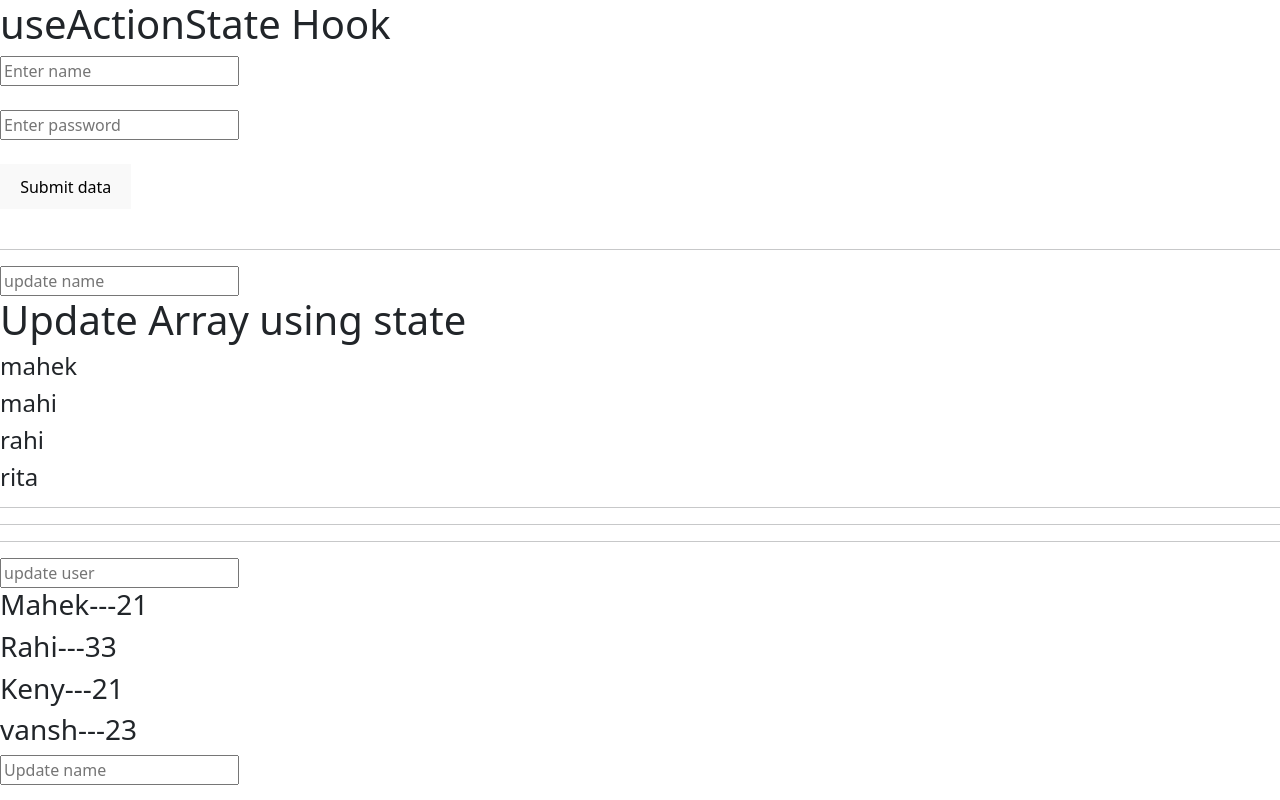
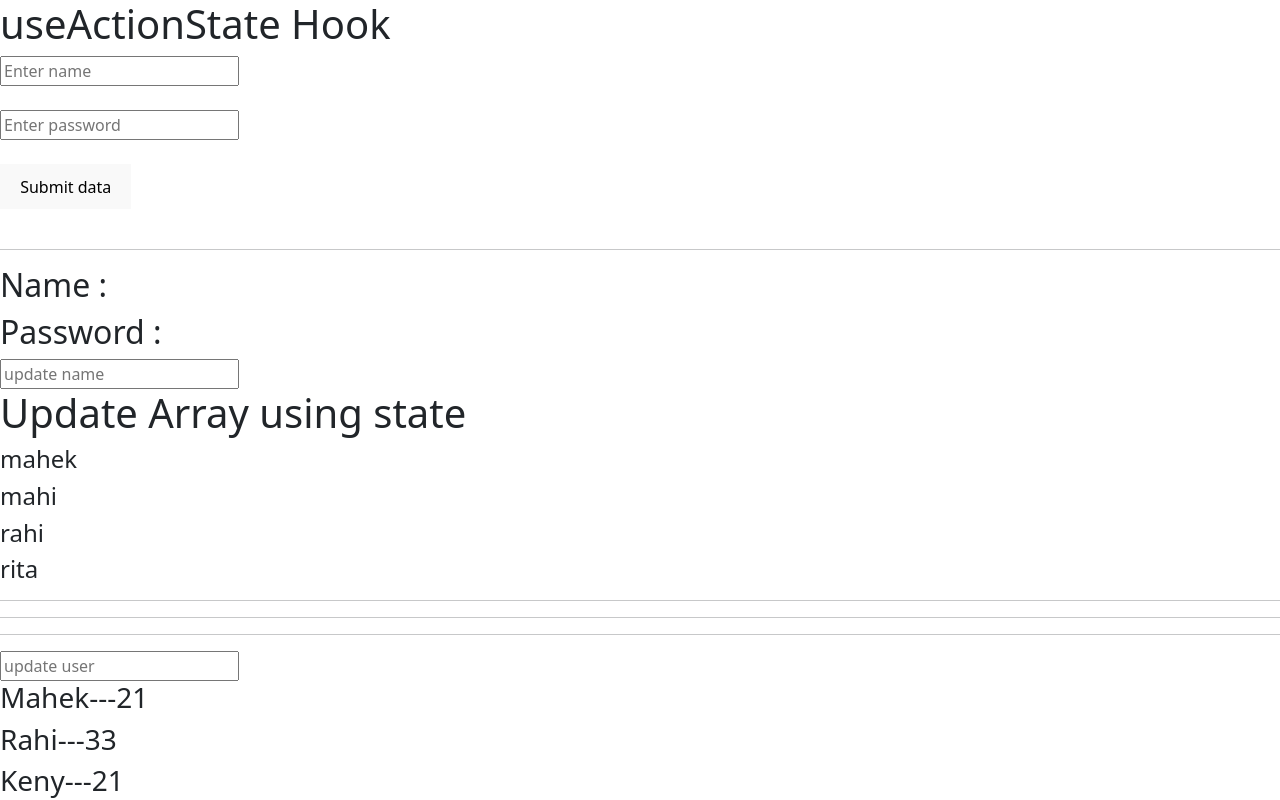
Before and after one commit to MahekSheth01/ReactJS, a React (Vite) app: page / in a window 1280 px wide. Shown: the top 800 px of the page. Built offline with nearby package versions, Linux system fonts and the light colour scheme.

Commit message:
`Added name and password to return and state objects`

```diff
--- a/src/HookuseActionState.jsx
+++ b/src/HookuseActionState.jsx
@@ -9,10 +9,10 @@ const HookuseActionState = () => {
     await new Promise((res) => setTimeout(res, 2000));
 
     if (!name || !password) {
-      return { error: "Please enter all fields" };
+      return { error: "Please enter all fields",name,password };
     }
 
-    return { message: "Data Submitted!!" };
+    return { message: "Data Submitted!!",name,password };
   };
 
   const [data, action, pending] = useActionState(handleSubmit, null);
@@ -22,10 +22,10 @@ const HookuseActionState = () => {
       <h1>useActionState Hook</h1>
 
       <form action={action}>
-        <input type="text" name="name" placeholder="Enter name" />
+        <input defaultValue={data?.name} type="text" name="name" placeholder="Enter name" />
         <br /><br />
 
-        <input type="password" name="password" placeholder="Enter password" />
+        <input defaultValue={data?.password} type="password" name="password" placeholder="Enter password" />
         <br /><br />
 
         <button disabled={pending}>
@@ -39,6 +39,8 @@ const HookuseActionState = () => {
       </form>
 
       <hr />
+      <h2>Name : {data?.name}</h2>
+      <h2>Password : {data?.password}</h2>
     </div>
   );
 };
```
